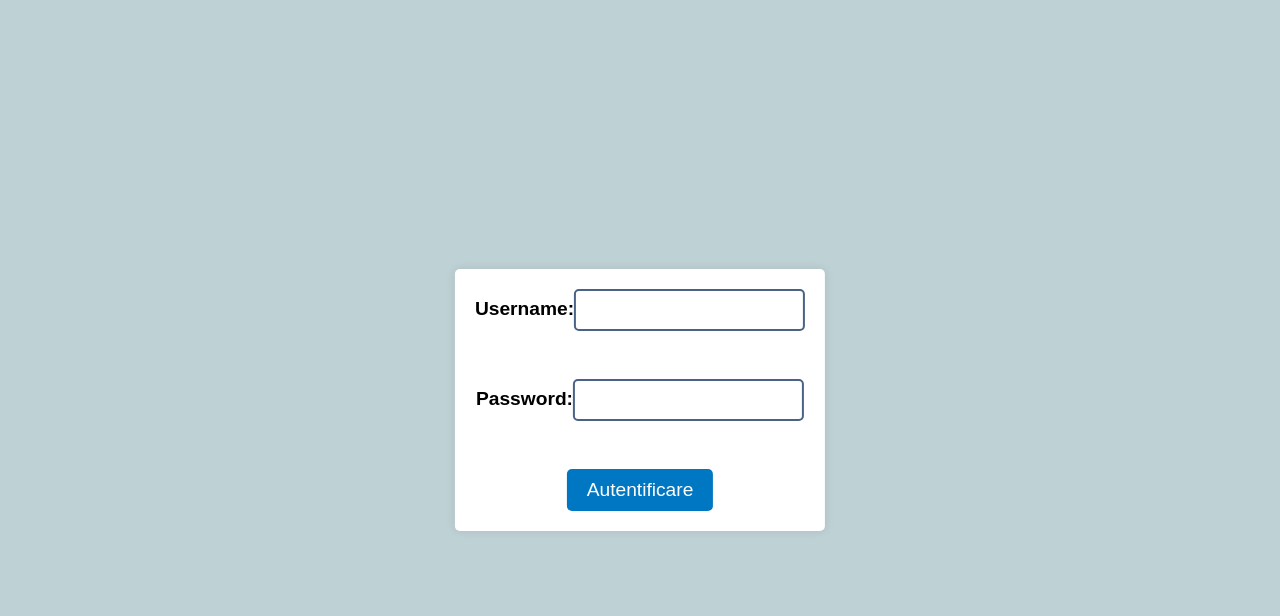
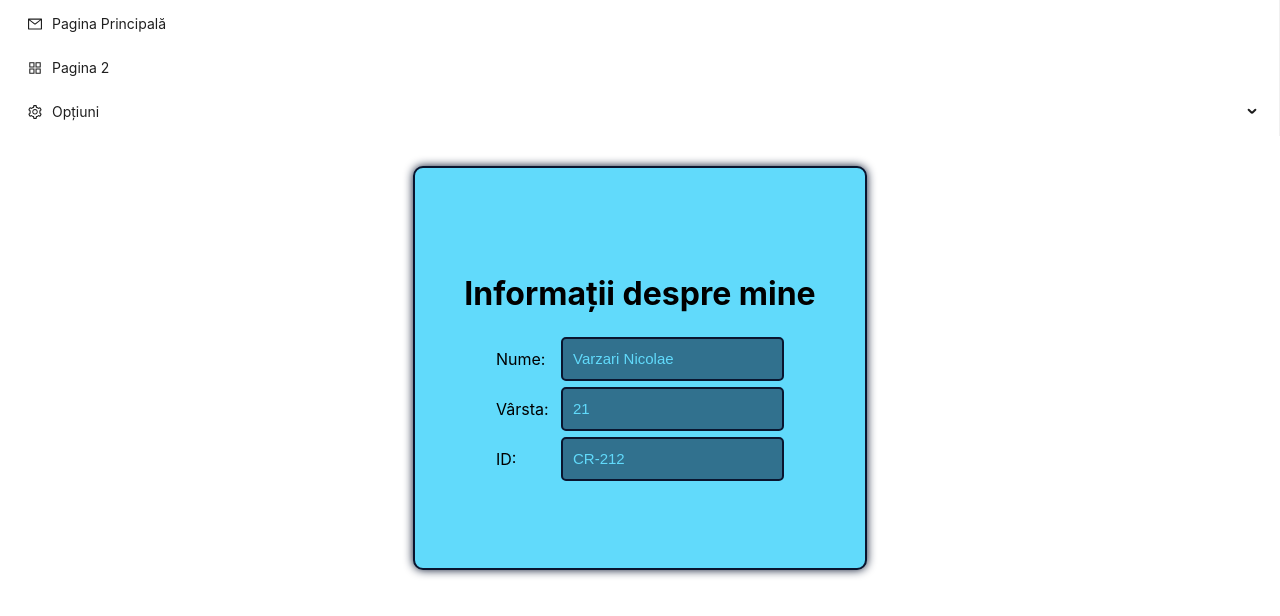
Before and after one commit to VarzariNicolae/Lab1_VarzariNicolae_CR-212, a React (Create React App) app in the folder my-react-project/my-app/: page /pagina2 in a window 1280 px wide. Shown: the top 616 px of the page. Built offline with nearby package versions, Linux system fonts and the light colour scheme.

Commit message:
Laborator 7

```diff
--- a/my-react-project/my-app/package.json
+++ b/my-react-project/my-app/package.json
@@ -18,6 +18,7 @@
     "mobx-state-tree": "^5.1.7",
     "react": "^18.2.0",
     "react-dom": "^18.2.0",
+    "react-router-dom": "^6.11.1",
     "react-scripts": "5.0.1",
     "typescript": "^4.9.5",
     "web-vitals": "^2.1.4"
--- a/my-react-project/my-app/src/App.css
+++ b/my-react-project/my-app/src/App.css
@@ -36,3 +36,76 @@
     transform: rotate(360deg);
   }
 }
+
+.container{
+  display: flex;
+  justify-content: center;
+  align-items: center;
+  flex-direction: column;
+  width: 450px;
+  height: 400px;
+  background-color: #61dafb;
+  margin-top: 30px;
+  border-radius: 10px;
+  border: 2px solid #09152f;
+  box-shadow: 0 0 10px #09152f;
+}
+
+.container2{
+  display: flex;
+  justify-content: center;
+  align-items: center;
+  flex-direction: row;
+  width: 500px;
+  height: 400px;
+}
+
+.button{
+  height: 300px;
+  background-color: #0b0b1a;
+  width: 40px;
+  outline: none;
+  border: 1px solid #61dafb;
+  color: #61dafb;
+}
+
+.button:hover{
+  box-shadow: 0 0 10px #61dafb;
+  cursor:pointer;
+}
+
+.main{
+  display: flex;
+  justify-content: center;
+  align-items: center;
+  flex-direction: column;
+  width: 80%;
+}
+
+.input_cont{
+  display: flex;
+  justify-content: space-between;
+  align-items: center;
+  width: 80%;
+  height: 50px;
+}
+
+.main_cont{
+  width: 100%;
+  height: 100%;
+  display: flex;
+  justify-content: center;
+  align-items: center;
+  flex-direction: column;
+}
+
+.input{
+  height: 40px;
+  background-color: rgba(9, 21, 47, 0.53);
+  outline: none;
+  border: 2px solid #09152f;
+  border-radius: 5px;
+  padding: 0 10px;
+  font-size: 15px;
+  color: #61dafb;
+}
--- a/my-react-project/my-app/src/App.tsx
+++ b/my-react-project/my-app/src/App.tsx
@@ -1,86 +1,48 @@
-import React, { useState, useEffect } from "react";
+import React from 'react';
+import './App.css';
+import {
+  BrowserRouter as Router,
+  Routes,
+  Route,
+  Link
+} from "react-router-dom";
+import { Menu } from 'antd';
+import {
+  AppstoreOutlined,
+  MailOutlined,
+  SettingOutlined,
+} from '@ant-design/icons';
+import {Pagina2} from "./Pagina2";
+import {Optiune1} from "./Optiune1";
 
-const UserInitial = [
-    { username: "nicu", password: "123" },
-    { username: "ion", password: "1234" },
-    { username: "vasile", password: "12345" },
-];
+const { SubMenu } = Menu;
 
-const App = () => {
-    const [username, setUsername] = useState("");
-    const [password, setPassword] = useState("");
-    const [EsteLogat, setEsteLogat] = useState(false);
-    const [users, SetareUser] = useState(UserInitial);
+function App() {
+  return (
+      <div className="main_cont">
+      <Router>
+        <Menu mode="inline">
+          <Menu.Item key="home" icon={<MailOutlined />}>
+            <Link to="/">Pagina Principală</Link>
+          </Menu.Item>
+          <Menu.Item key="pagina2" icon={<AppstoreOutlined />}>
+            <Link to="/pagina2">Pagina 2</Link>
+          </Menu.Item>
+          <SubMenu key="sub1" icon={<SettingOutlined />} title="Opțiuni">
+            <Menu.Item key="optiune1">
+              <Link to="/optiune1">Opțiunea 1</Link>
+            </Menu.Item>
+          </SubMenu>
+        </Menu>
 
-    useEffect(() => {
-        const storedUsers = localStorage.getItem("users");
-        if (storedUsers) {
-            SetareUser([...users, ...JSON.parse(storedUsers)]);
-        }
-    }, [users]);
-
-    const handleLogin = (event: { preventDefault: () => void; }) => {
-        event.preventDefault();
-        const foundUser = users.find(
-            (user) => user.username === username && user.password === password
-        );
-        if (foundUser) {
-            setEsteLogat(true);
-            localStorage.setItem("EsteLogat", "true");
-            localStorage.setItem("user", JSON.stringify(foundUser));
-            alert("Autentificare reușită");
-        } else {
-            alert("Login eșuat");
-        }
-    };
-
-
-    const handleLogout = () => {
-        setEsteLogat(false);
-        localStorage.setItem("EsteLogat", "false");
-        alert("Succes la deconectare");
-    };
-
-    const renderLoginForm = () => {
-        return (
-
-            <form onSubmit={handleLogin}>
-                <label>
-                    Username:
-                    <input
-                        type="text"
-                        value={username}
-                        onChange={(event) => setUsername(event.target.value)}
-                    />
-                </label>
-                <br />
-                <label>
-                    Password:
-                    <input
-                        type="password"
-                        value={password}
-                        onChange={(event) => setPassword(event.target.value)}
-                    />
-                </label>
-                <br />
-                <button type="submit">Autentificare</button>
-            </form>
-        );
-    };
-
-    const renderLogoutButton = () => {
-        const storedUser = localStorage.getItem("user");
-        const loggedInUser = storedUser ? JSON.parse(storedUser) : null;
-        return (
-            <div>
-                {loggedInUser && <p>User : {loggedInUser.username}</p>}
-                <button onClick={handleLogout}>Ieșire</button>
-            </div>
-        );
-    };
-
-
-    return <div>{EsteLogat ? renderLogoutButton() : renderLoginForm()}</div>;
-};
+        <Routes>
+          <Route path="/" element={<h1>Pagina Principală</h1>} />
+          <Route path="/pagina2" element={<Pagina2 />} />
+          <Route path="/optiune1" element={<Optiune1 />} />
+        </Routes>
+      </Router>
+      </div>
+  );
+}
 
 export default App;
--- /dev/null
+++ b/my-react-project/my-app/src/Optiune1.tsx
@@ -0,0 +1,34 @@
+import React, { useState } from 'react';
+
+const images = [
+    'https://picsum.photos/id/237/400/300',
+    'https://picsum.photos/id/238/400/300',
+    'https://picsum.photos/id/239/400/300',
+    'https://picsum.photos/id/240/400/300',
+];
+export  function Optiune1() {
+    const [currentImageIndex, setCurrentImageIndex] = useState(0);
+
+    const goToNextImage = () => {
+        if (currentImageIndex < images.length - 1) {
+            setCurrentImageIndex(currentImageIndex + 1);
+        } else {
+            setCurrentImageIndex(0);
+        }
+    };
+
+    const goToPreviousImage = () => {
+        if (currentImageIndex > 0) {
+            setCurrentImageIndex(currentImageIndex - 1);
+        } else {
+            setCurrentImageIndex(images.length - 1);
+        }
+    };
+    return (
+        <div className="container2">
+            <button className="button" onClick={goToPreviousImage}>&#8592;</button>
+            <img src={images[currentImageIndex]} alt="Slider" />
+            <button className="button" onClick={goToNextImage}>&rarr;</button>
+        </div>
+    );
+}
--- /dev/null
+++ b/my-react-project/my-app/src/Pagina2.tsx
@@ -0,0 +1,62 @@
+import React, { useState } from 'react';
+
+interface MyInfo {
+    name: string;
+    age: number;
+    id: string;
+}
+
+export function Pagina2() {
+    const [myInfo, setMyInfo] = useState<MyInfo>({
+        name: 'Varzari Nicolae',
+        age: 21,
+        id: 'CR-212',
+    });
+
+    const handleInputChange = (
+        e: React.ChangeEvent<HTMLInputElement>
+    ): void => {
+        setMyInfo({
+            ...myInfo,
+            [e.target.name]: e.target.value,
+        });
+    };
+
+    return (
+        <div className="container">
+            <h1>Informații despre mine</h1>
+            <form className="main">
+                <div className="input_cont">
+                    <label htmlFor="name">Nume:</label>
+                    <input className="input"
+                        type="text"
+                        id="name"
+                        name="name"
+                        value={myInfo.name}
+                        onChange={handleInputChange}
+                    />
+                </div>
+                <div className="input_cont">
+                    <label htmlFor="age">Vârsta:</label>
+                    <input className="input"
+                        type="number"
+                        id="age"
+                        name="age"
+                        value={myInfo.age}
+                        onChange={handleInputChange}
+                    />
+                </div>
+                <div className="input_cont">
+                    <label htmlFor="id">ID:</label>
+                    <input className="input"
+                        type="text"
+                        id="id"
+                        name="id"
+                        value={myInfo.id}
+                        onChange={handleInputChange}
+                    />
+                </div>
+            </form>
+        </div>
+    );
+}
--- a/my-react-project/my-app/src/index.css
+++ b/my-react-project/my-app/src/index.css
@@ -1,108 +1,13 @@
 body {
   margin: 0;
-  padding: 0;
-  font-family: Arial, sans-serif;
-  background-color: rgba(77, 129, 138, 0.36);
+  font-family: -apple-system, BlinkMacSystemFont, 'Segoe UI', 'Roboto', 'Oxygen',
+    'Ubuntu', 'Cantarell', 'Fira Sans', 'Droid Sans', 'Helvetica Neue',
+    sans-serif;
+  -webkit-font-smoothing: antialiased;
+  -moz-osx-font-smoothing: grayscale;
 }
 
-.container {
-  display: flex;
-  justify-content: center;
-  align-items: center;
-  height: 100vh;
+code {
+  font-family: source-code-pro, Menlo, Monaco, Consolas, 'Courier New',
+    monospace;
 }
-
-form {
-  position: absolute;
-  top: 50%;
-  left: 50%;
-  transform: translate(-50%, -50%);
-  display: flex;
-  flex-direction: column;
-  align-items: center;
-  background-color: #ffffff;
-  box-shadow: 0 0 10px rgba(0, 0, 0, 0.1);
-  padding: 20px;
-  border-radius: 5px;
-  max-width: 500px;
-}
-
-
-label {
-  font-size: 1.2rem;
-  margin-bottom: 10px;
-  font-weight: bold;
-}
-
-input {
-  padding: 10px;
-  border-radius: 5px;
-  border: none;
-  margin-bottom: 20px;
-  font-size: 1.2rem;
-}
-
-button {
-  padding: 10px 20px;
-  background-color: #0077c2;
-  color: #ffffff;
-  border: none;
-  border-radius: 5px;
-  font-size: 1.2rem;
-  cursor: pointer;
-}
-
-button:hover {
-  background-color: #005fa6;
-}
-
-div {
-  display: flex;
-  flex-direction: column;
-  align-items: center;
-  margin-top: 20px;
-}
-
-p {
-  font-size: 1.2rem;
-  margin-top: 10px;
-  font-weight: bold;
-}
-
-
-.container {
-  display: flex;
-  justify-content: center;
-  align-items: center;
-  height: 100vh;
-}
-
-form {
-  margin: auto;
-}
-input[type="password"] {
-  padding: 10px;
-  border-radius: 5px;
-  border: 2px solid #496286;
-  font-size: 16px;
-  color: #333;
-  transition: border-color 0.3s ease-in-out;
-}
-
-input[type="password"]:focus {
-  outline: none;
-  border-color: #0077c2;
-}
-input[type="text"] {
-  padding: 10px;
-  border-radius: 5px;
-  border: 2px solid #496286;
-  font-size: 16px;
-  color: #333;
-  transition: border-color 0.3s ease-in-out;
-}
-
-input[type="text"]:focus {
-  outline: none;
-  border-color: #0077c2;
-}
```
Also changed, not shown: 1 other file (tests, documents, lock files or other folders).
